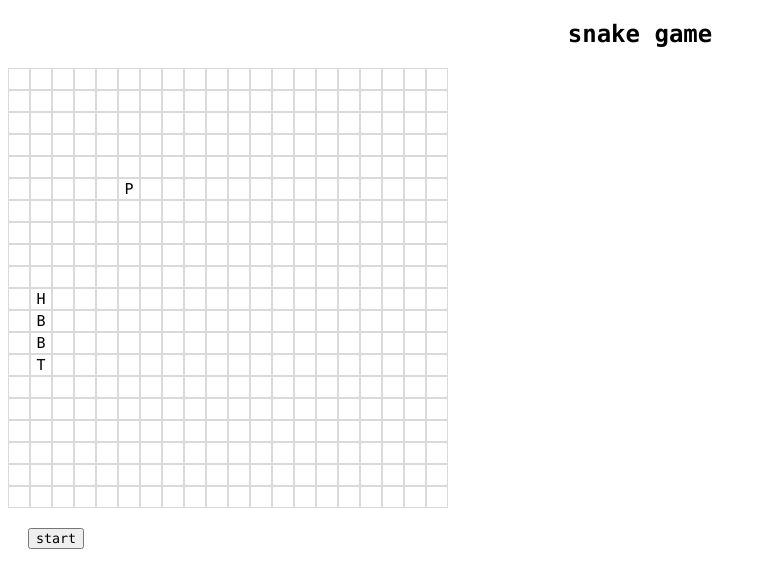
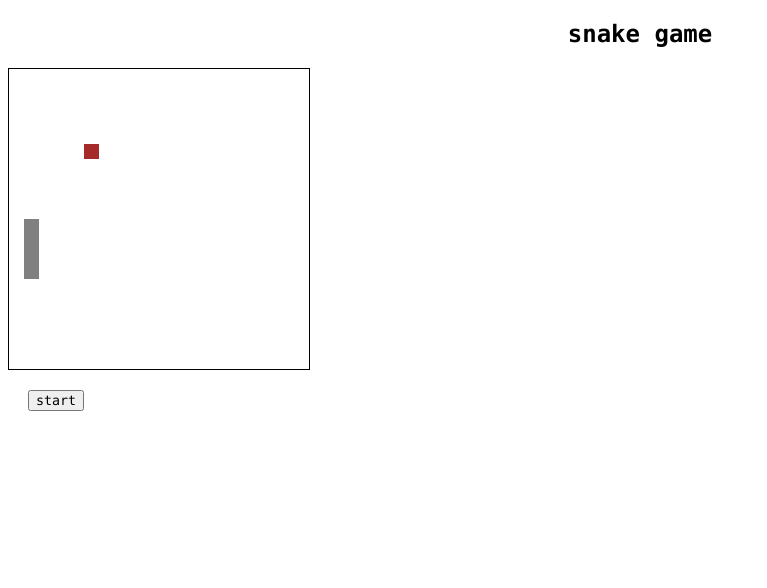
Before and after one commit to davehowson/snake-game, a React app: page / in a window 1280 px wide. Shown: the top 588 px of the page, without its empty margins (0-767 px from the left). Built offline with nearby package versions, Linux system fonts and the light colour scheme.

Commit message:
Basic stying added - Colors and Borders

```diff
--- a/src/components/board/board.style.scss
+++ b/src/components/board/board.style.scss
@@ -1,5 +1,11 @@
+.board {
+  border: 1px solid black;
+  display: inline-flex;
+  flex-direction: column;
+}
+
 .row {
-  display: flex;
+  display: inline-flex;
 }
 
 .start-button {
--- a/src/components/cell/cell.component.jsx
+++ b/src/components/cell/cell.component.jsx
@@ -5,16 +5,32 @@ import './cell.style.scss';
 
 const Cell = ({ head, body, tail, x, y, pellet }) => {
   if (x === head.x && y === head.y) {
-    return <div className="cell">H</div>;
+    return (
+      <div className="cell">
+        <span className="cell--inner cell--inner__head" />
+      </div>
+    );
   }
   if (body.some((b) => b.x === x && b.y === y)) {
-    return <div className="cell">B</div>;
+    return (
+      <div className="cell">
+        <span className="cell--inner cell--inner__body" />
+      </div>
+    );
   }
   if (x === tail.x && y === tail.y) {
-    return <div className="cell">T</div>;
+    return (
+      <div className="cell">
+        <span className="cell--inner cell--inner__tail" />
+      </div>
+    );
   }
   if (x === pellet.x && y === pellet.y) {
-    return <div className="cell">P</div>;
+    return (
+      <div className="cell">
+        <span className="cell--inner cell--inner__pellet" />
+      </div>
+    );
   }
   return <div className="cell" />;
 };
--- a/src/components/cell/cell.style.scss
+++ b/src/components/cell/cell.style.scss
@@ -1,9 +1,28 @@
 .cell {
-  border: 1px solid #dadada;
-  width: 20px;
-  height: 20px;
-  font-size: 15px;
+  width: 15px;
+  height: 15px;
   display: flex;
   justify-content: center;
   align-items: center;
 }
+
+.cell--inner {
+  height: 100%;
+  width: 100%;
+}
+
+.cell--inner__head {
+  background-color: grey;
+}
+
+.cell--inner__body {
+  background-color: grey;
+}
+
+.cell--inner__tail {
+  background-color: grey;
+}
+
+.cell--inner__pellet {
+  background-color: brown;
+}
```
